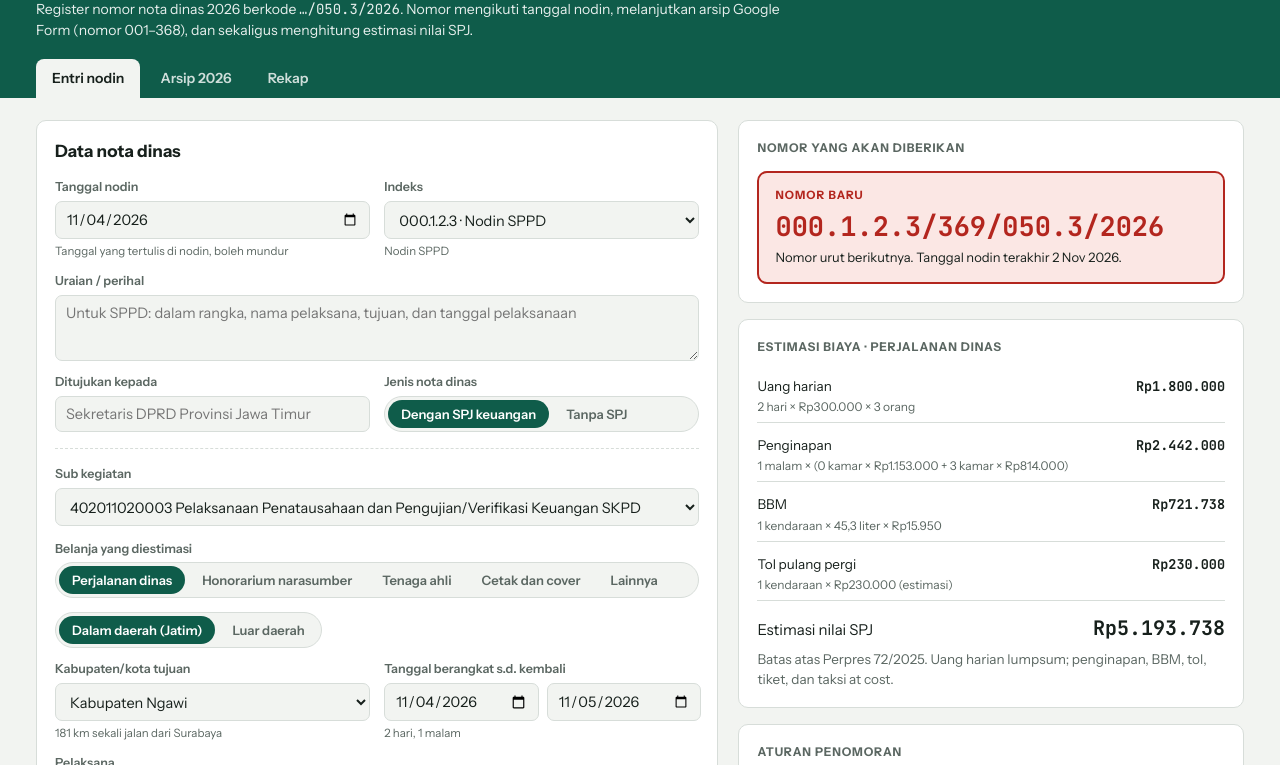
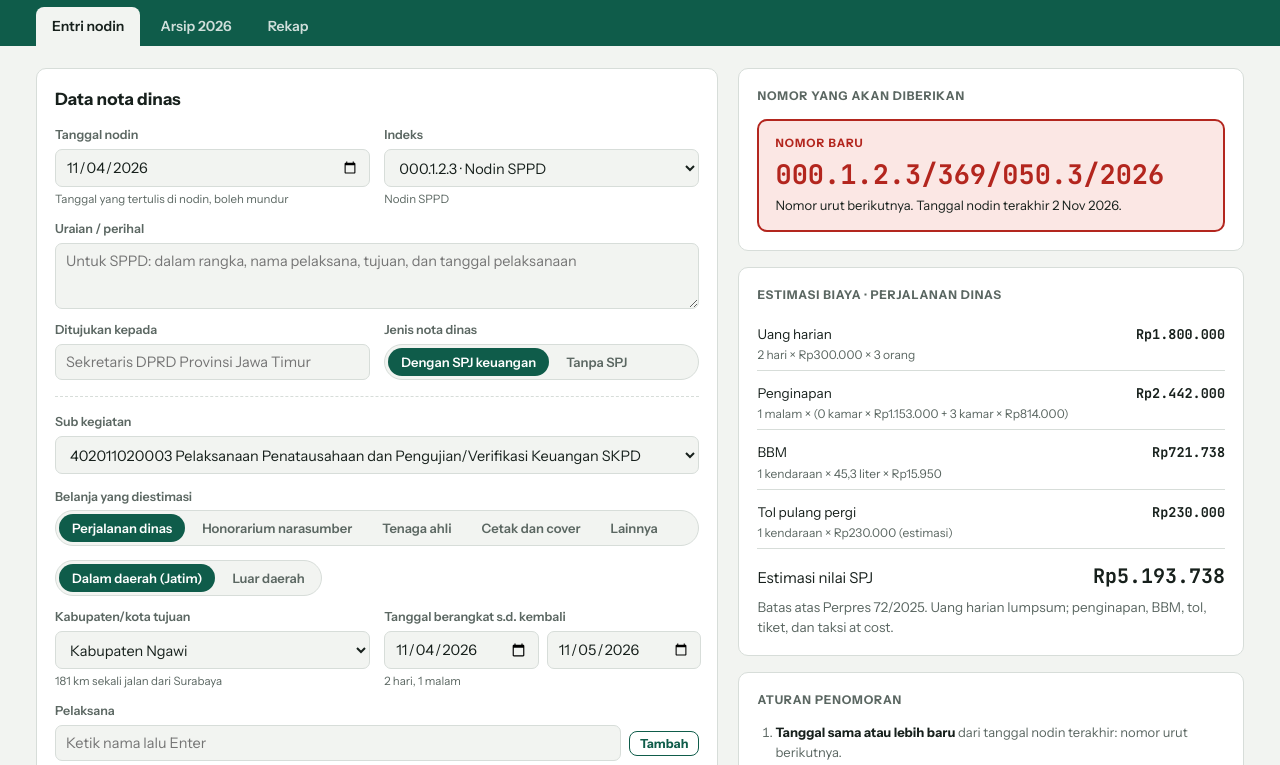
Before and after one commit to setwangpt-hub/nomor-nodin-keuangan, a plain HTML site: page index.html in a window 1280 px wide. Shown: the part 98-863 px from the top of the page. Drawn offline with Linux system fonts and the light colour scheme.

Commit message:
Hapus teks deskripsi di header

```diff
--- a/index.html
+++ b/index.html
@@ -135,7 +135,6 @@ tr.batal td:first-child,tr.batal td:last-child{opacity:1}
 <div class="band"><div class="in">
   <div class="eyebrow">Bagian Program dan Keuangan · Sekretariat DPRD Provinsi Jawa Timur</div>
   <h1>Nomor Nodin Keuangan</h1>
-  <p class="sub">Register nomor nota dinas 2026 berkode <span class="mono">…/050.3/2026</span>. Nomor mengikuti tanggal nodin, melanjutkan arsip Google Form (nomor 001–368), dan sekaligus menghitung estimasi nilai SPJ.</p>
   <nav class="tabs" aria-label="Halaman"><a href="#entri" id="tab-entri">Entri nodin</a><a href="#arsip" id="tab-arsip">Arsip 2026</a><a href="#rekap" id="tab-rekap">Rekap</a></nav>
 </div></div>
 
```
